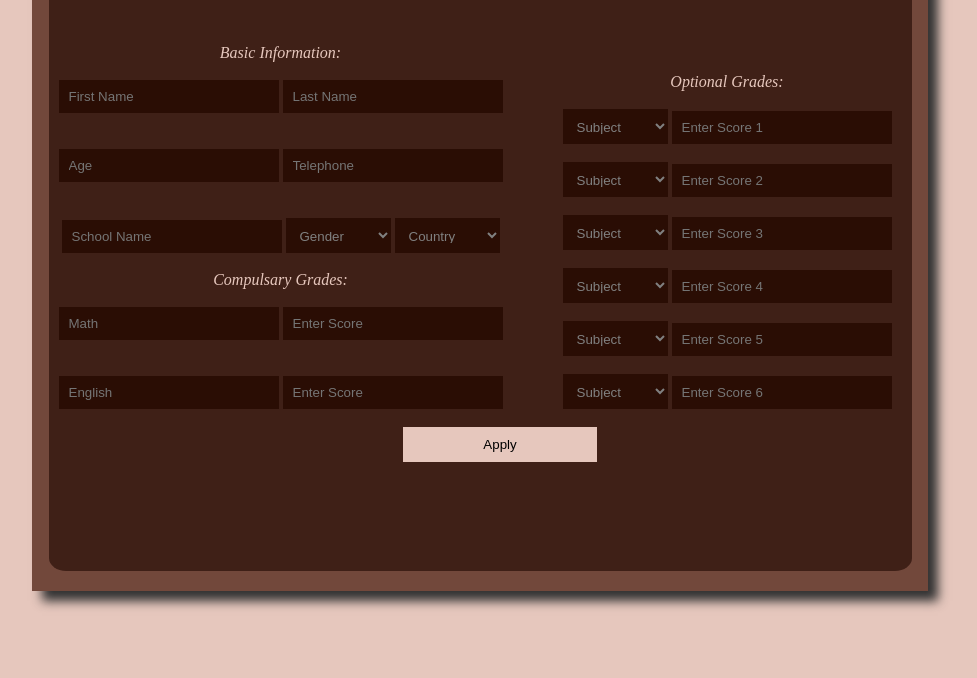
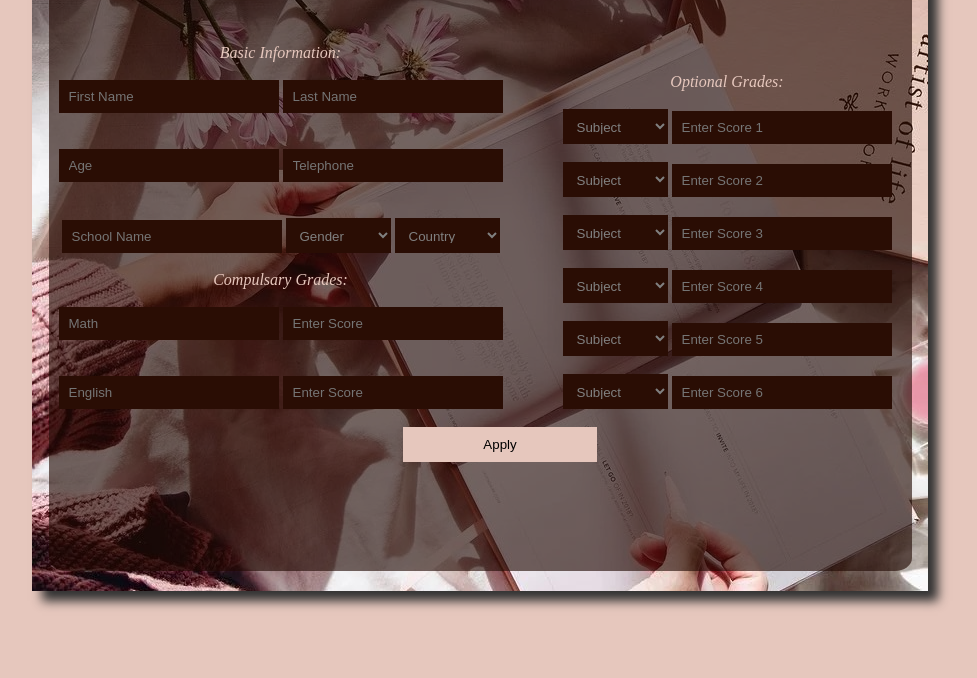
Before and after one commit to Kingsley320/Dynamic-Form-Validation, a plain HTML site: page index.html in a window 1280 px wide. Shown: the part 146-824 px from the top of the page, without its empty margins (160-1137 px from the left). Drawn offline with nearby package versions, Linux system fonts and the light colour scheme.

Commit message:
image correction

```diff
--- a/css/main.css
+++ b/css/main.css
@@ -6,7 +6,7 @@
         button{margin-bottom: 50px;}
         .div1{width: 40%; overflow: hidden;}
         label{color: red;}
-        fieldset{background-image: url(/js_Project/img-3.jpg); }
+        fieldset{background-image: url(../img-3.jpg); }
 
         .div3{margin: 10px 50px 0px -50px;}
         /* form{background-color: rgb(114, 72, 59); } */
```
